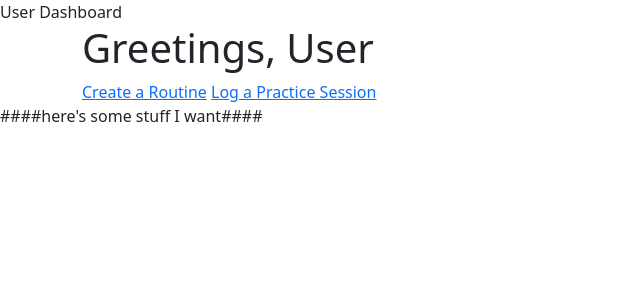
After one commit to dr-acc/mpp, a Flask app: page /dashboard in a window 1280 px wide. The commit adds this page. Shown: the top 300 px of the page, without its empty margins (0-640 px from the left). Run offline with Flask 2, Linux system fonts and the light colour scheme; the visitor is signed in with stand-in values (Sample User, id 1); data comes from the database, SQL or seed files in the repository.

Commit message:
Updated dashboard

```diff
--- a/seed_db.py
+++ b/seed_db.py
@@ -20,13 +20,14 @@ db.session.refresh(user)
 
 routine1 = Routine(title="Patterns", description="A Routine to track progress in Pattern System", user=user)
 routine2 = Routine(title="Finger Exercises", description="Drills to play at 120bpm one day", user=user)
-routine3 = Routine(title="Harmonium Jams", description="Songs to play with Ann J & friends", user=user)
+routine3 = Routine(title="Harmonium Jams", description="Songs to play with Ann & friends", user=user)
 
-db.session.add_all([routine1, routine2])
+db.session.add_all([routine1, routine2, routine3])
 db.session.commit()
 
 db.session.refresh(routine1)
 db.session.refresh(routine2)
+db.session.refresh(routine3)
 
 exercise1 = Exercise(ex_title="Charting Open Area", routine=routine1)
 exercise2 = Exercise(ex_title="Workbook", routine=routine1)
--- a/server.py
+++ b/server.py
@@ -17,7 +17,8 @@ app.jinja_env.undefined = jinja2.StrictUndefined
 app.config['PRESERVE_CONTEXT_ON_EXCEPTION'] = True
 
 list_of_maj_keys = ["C", "G", "D", "A", "E", "B", "F#", "C#", "F", "Bb", "Eb", "Ab", "Db", "Gb", "Cb"]
-
+mode_library = ["I Ionian", "II Dorian", "III Phrygian", "IV Lydian", "V Mixolydian", "VI Aeolean", "VII Locrian"]
+direction_variations = ["Forwards", "Backwards", "Forwards & Back", "Backwards & Forward", "Ascending", "Descending"]
 
 
 
@@ -58,7 +59,7 @@ def login():
         if user.password == password_input:
             session["user_id"] = user.user_id
             flash("Successfully logged in")
-            return render_template("log.html", user=user, practice_sessions=practice_sessions)
+            return render_template("log.html", user=user, practice_sessions=practice_sessions, list_of_maj_keys=list_of_maj_keys, mode_library=mode_library)
         else:
             flash("Password does not match email")
             return redirect("/")
@@ -102,7 +103,6 @@ def create_routine():
         ###
 
         return redirect("/routine")
-
 
     return render_template("routines.html")
 
@@ -156,7 +156,7 @@ def log_practice_session():
     practice_sessions = last_two_sessions(user.user_id)
 
 
-    return render_template("log.html", user=user, practice_sessions=practice_sessions)
+    return render_template("log.html", user=user, practice_sessions=practice_sessions, list_of_maj_keys=list_of_maj_keys, mode_library = mode_library)
 
 
 @app.route("/dashboard")
@@ -164,7 +164,9 @@ def show_dash():
 
     """Display data on page with stats & cool visualizations """
 
-    return render_template("dashboard.html")
+    user = User.query.filter_by(user_id=session["user_id"]).first()
+
+    return render_template("dashboard.html", user=user)
 
 
 if __name__ == "__main__":
--- a/static/js/log.js
+++ b/static/js/log.js
@@ -1,8 +1,8 @@
 "use strict"
 
-const routine = document.querySelector("#routine")
+const routine = document.querySelector("#select_routine")
 
-routine.addEventListener("click", () => {
+routine.addEventListener("change", () => {
     const routine_id = routine.value
-    document.querySelector(`#${routine_id}`).hidden = false;
+    document.querySelector(`#routine-${routine_id}`).hidden = false;
 })
--- a/templates/base.html
+++ b/templates/base.html
@@ -51,3 +51,14 @@
     </script>
     {% endblock %}
 </html>
+
+
+
+
+
+
+
+####here's some stuff I want####
+{% block variations %}
+
+{% endblock %}
--- /dev/null
+++ b/templates/dashboard.html
@@ -0,0 +1,13 @@
+{% extends 'base.html' %}
+
+{% block title %}User Dashboard
+{% endblock %}
+
+{% block body %}
+
+<h1>Greetings, User</h1>
+
+<a type="button" href="/routine">Create a Routine</a>
+<a type="button" href="/log">Log a Practice Session</a>
+
+{% endblock %}
--- a/templates/routines.html
+++ b/templates/routines.html
@@ -9,7 +9,7 @@
 {% block body %}
 
 <h1>Create a Routine</h1>
-    <p>A routine is a group of exercises you'll practice each session. You can make as many routines as you'd like, which is especially useful if you play more than one instrument or if you want to craft new routines for specific goals. My Practice Pal will help you keep track of how many times you have practiced all the parts of your routine. </p>
+    <p>A routine is a group of exercises you'll practice each session. You can make as many routines as you'd like, which is especially useful if you play more than one instrument or if you want to craft new routines for specific goals. My Practice Pal will help you keep track of how many times you have practiced the exercises in your routines. </p>
 
     <h2>Variations</h2>
 
```
Also changed, not shown: model.py (+4 -3 lines), templates/log.html (+9 -3 lines), 1 other file.
